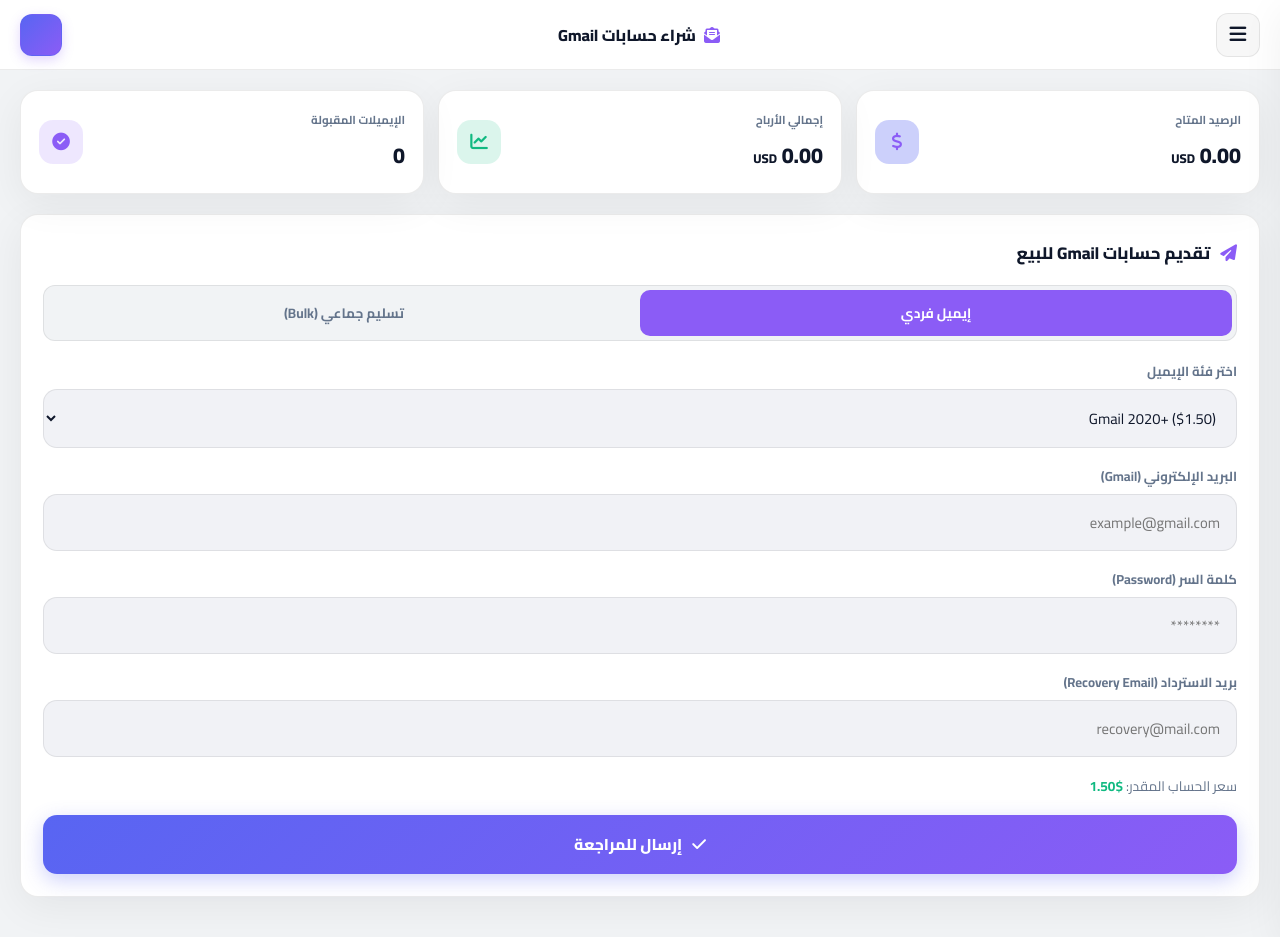
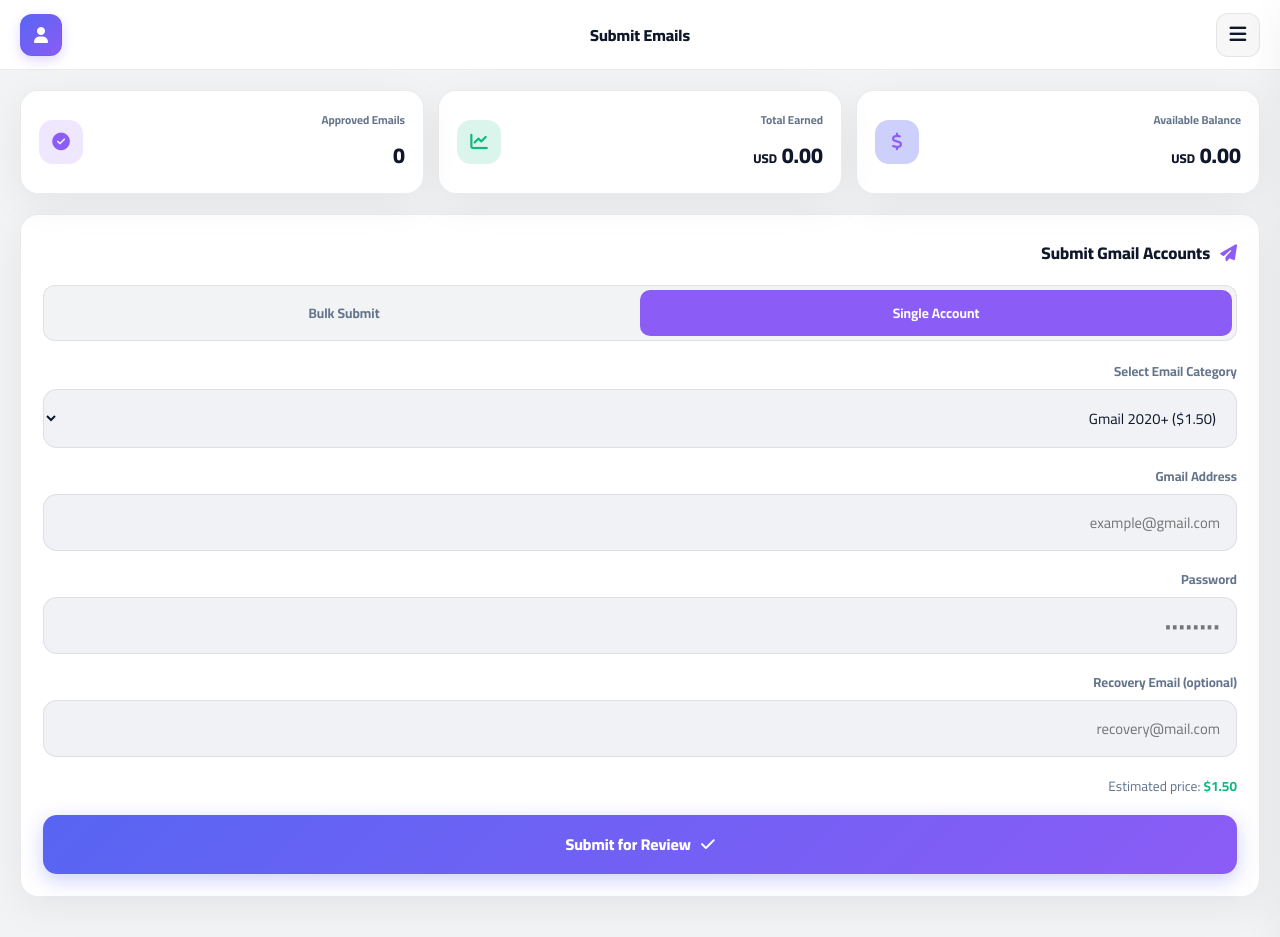
Before and after one commit to ahmedozil190/New-Gmail-Bot, a FastAPI app: page /store in a window 1280 px wide. Run offline with FastAPI, Linux system fonts and the light colour scheme; data comes from the database, SQL or seed files in the repository; data that the repository does not hold is empty; parts of the project's set-up code (start-up, migrations or seed data) failed here and were passed over; some libraries are stand-ins or nearby versions.

Commit message:
Fix dark theme reactivity, hover shake, English UI, centered page title navbar

```diff
--- a/templates/store.html
+++ b/templates/store.html
@@ -108,6 +108,7 @@
         .page-title {
             font-size: 1rem; font-weight: 800;
             display: flex; align-items: center; gap: 8px;
+            position: absolute; left: 50%; transform: translateX(-50%);
         }
 
         .header-actions { display: flex; align-items: center; gap: 10px; }
@@ -156,10 +157,11 @@
         .side-nav { display: flex; flex-direction: column; gap: 10px; flex: 1; }
         .nav-item {
             padding: 14px 18px; border-radius: 14px; display: flex; align-items: center; gap: 12px;
-            color: var(--text-s); font-weight: 700; font-size: 0.92rem; cursor: pointer; transition: all 0.2s;
+            color: var(--text-s); font-weight: 700; font-size: 0.92rem; cursor: pointer; transition: background 0.2s, color 0.2s;
+            border: 1px solid transparent;
         }
         .nav-item:hover, .nav-item.active {
-            background: var(--card-glass); border: 1px solid var(--accent-purple); color: var(--accent-purple);
+            background: var(--card-glass); border-color: var(--accent-purple); color: var(--accent-purple);
         }
 
         /* Main View Panels */
@@ -281,38 +283,37 @@
             <span class="side-brand-name">Gmail Buyer Bot</span>
         </div>
         <nav class="side-nav">
-            <div class="nav-item active" onclick="switchTab('submit')">
+            <div class="nav-item active" id="nav-submit" onclick="switchTab('submit')">
                 <i class="fa-solid fa-cloud-arrow-up"></i>
-                <span>تسليم الإيميلات</span>
+                <span>Submit Emails</span>
             </div>
-            <div class="nav-item" onclick="switchTab('submissions')">
+            <div class="nav-item" id="nav-submissions" onclick="switchTab('submissions')">
                 <i class="fa-solid fa-list-check"></i>
-                <span>سجل تسليماتي</span>
+                <span>My Submissions</span>
             </div>
-            <div class="nav-item" onclick="switchTab('rates')">
+            <div class="nav-item" id="nav-rates" onclick="switchTab('rates')">
                 <i class="fa-solid fa-tags"></i>
-                <span>أسعار الشراء</span>
+                <span>Buy Rates</span>
             </div>
-            <div class="nav-item" onclick="switchTab('withdraw')">
+            <div class="nav-item" id="nav-withdraw" onclick="switchTab('withdraw')">
                 <i class="fa-solid fa-wallet"></i>
-                <span>طلب سحب الأرباح</span>
+                <span>Withdraw Earnings</span>
             </div>
-            <div class="nav-item" onclick="switchTab('referral')">
+            <div class="nav-item" id="nav-referral" onclick="switchTab('referral')">
                 <i class="fa-solid fa-users"></i>
-                <span>برنامج الإحالة</span>
+                <span>Referral Program</span>
             </div>
         </nav>
     </aside>
 
     <!-- Top Bar Header -->
-    <header class="top-bar">
+    <header class="top-bar" style="position: relative;">
         <button class="nav-trigger" onclick="toggleSidebar(true)"><i class="fa-solid fa-bars"></i></button>
-        <div class="page-title">
-            <i class="fa-solid fa-envelope-open-text" style="color: var(--accent-purple);"></i>
-            <span>شراء حسابات Gmail</span>
+        <div class="page-title" id="pageTitle">
+            <span>Submit Emails</span>
         </div>
-        <div class="header-actions">
-            <div class="user-avatar" id="userAvatar">U</div>
+        <div class="user-avatar" id="userAvatar">
+            <i class="fa-solid fa-user"></i>
         </div>
     </header>
 
@@ -323,21 +324,21 @@
         <div class="stats-grid">
             <div class="info-card">
                 <div>
-                    <div class="info-card-lbl">الرصيد المتاح</div>
+                    <div class="info-card-lbl">Available Balance</div>
                     <div class="info-card-val"><span id="userBalance">0.00</span> <span style="font-size: 0.8rem;">USD</span></div>
                 </div>
                 <div class="info-card-icon"><i class="fa-solid fa-dollar-sign"></i></div>
             </div>
             <div class="info-card">
                 <div>
-                    <div class="info-card-lbl">إجمالي الأرباح</div>
+                    <div class="info-card-lbl">Total Earned</div>
                     <div class="info-card-val"><span id="userTotalEarned">0.00</span> <span style="font-size: 0.8rem;">USD</span></div>
                 </div>
                 <div class="info-card-icon" style="background: rgba(16, 185, 129, 0.15); color: var(--success);"><i class="fa-solid fa-chart-line"></i></div>
             </div>
             <div class="info-card">
                 <div>
-                    <div class="info-card-lbl">الإيميلات المقبولة</div>
+                    <div class="info-card-lbl">Approved Emails</div>
                     <div class="info-card-val"><span id="approvedCount">0</span></div>
                 </div>
                 <div class="info-card-icon" style="background: rgba(139, 92, 246, 0.15); color: var(--accent-purple);"><i class="fa-solid fa-circle-check"></i></div>
@@ -349,32 +350,32 @@
             <div class="card">
                 <h3 class="card-title">
                     <i class="fa-solid fa-paper-plane" style="color: var(--accent-purple);"></i>
-                    <span>تقديم حسابات Gmail للبيع</span>
+                    <span>Submit Gmail Accounts</span>
                 </h3>
 
                 <div class="tab-group">
-                    <button class="tab-btn active" id="btnTabSingle" onclick="setSubmitMode('single')">إيميل فردي</button>
-                    <button class="tab-btn" id="btnTabBulk" onclick="setSubmitMode('bulk')">تسليم جماعي (Bulk)</button>
+                    <button class="tab-btn active" id="btnTabSingle" onclick="setSubmitMode('single')">Single Account</button>
+                    <button class="tab-btn" id="btnTabBulk" onclick="setSubmitMode('bulk')">Bulk Submit</button>
                 </div>
 
                 <form id="submitForm" onsubmit="handleFormSubmit(event)">
                     <div class="form-group">
-                        <label class="form-label">اختر فئة الإيميل</label>
+                        <label class="form-label">Select Email Category</label>
                         <select class="form-select" id="catSelect" onchange="updateEstPrice()"></select>
                     </div>
 
                     <!-- Single Mode -->
                     <div id="singleModeFields">
                         <div class="form-group">
-                            <label class="form-label">البريد الإلكتروني (Gmail)</label>
+                            <label class="form-label">Gmail Address</label>
                             <input type="email" class="form-input" id="emailInput" placeholder="example@gmail.com">
                         </div>
                         <div class="form-group">
-                            <label class="form-label">كلمة السر (Password)</label>
-                            <input type="text" class="form-input" id="passInput" placeholder="********">
+                            <label class="form-label">Password</label>
+                            <input type="text" class="form-input" id="passInput" placeholder="••••••••">
                         </div>
                         <div class="form-group">
-                            <label class="form-label">بريد الاسترداد (Recovery Email)</label>
+                            <label class="form-label">Recovery Email (optional)</label>
                             <input type="email" class="form-input" id="recoveryInput" placeholder="recovery@mail.com">
                         </div>
                     </div>
@@ -382,18 +383,18 @@
                     <!-- Bulk Mode -->
                     <div id="bulkModeFields" style="display: none;">
                         <div class="form-group">
-                            <label class="form-label">أدخل الإيميلات (سطر لكل حساب بالشكل email:pass:recovery)</label>
+                            <label class="form-label">Enter accounts (one per line: email:pass:recovery)</label>
                             <textarea class="form-textarea" id="bulkInput" placeholder="user1@gmail.com:pass1:rec1@mail.com&#10;user2@gmail.com:pass2:rec2@mail.com"></textarea>
                         </div>
                     </div>
 
                     <div style="margin-bottom: 16px; font-size: 0.85rem; color: var(--text-s);">
-                        سعر الحساب المقدر: <strong id="estRateVal" style="color: var(--success);">$0.00</strong>
+                        Estimated price: <strong id="estRateVal" style="color: var(--success);">$0.00</strong>
                     </div>
 
                     <button type="submit" class="primary-btn" id="submitBtn">
                         <i class="fa-solid fa-check"></i>
-                        <span>إرسال للمراجعة</span>
+                        <span>Submit for Review</span>
                     </button>
                 </form>
             </div>
@@ -402,10 +403,10 @@
         <!-- 2. Submissions History View -->
         <section class="view-panel" id="panel-submissions">
             <div class="filter-bar">
-                <div class="chip active" onclick="filterSubmissions('all')">الكل</div>
-                <div class="chip" onclick="filterSubmissions('pending')">قيد المراجعة 🟡</div>
-                <div class="chip" onclick="filterSubmissions('approved')">مقبول 🟢</div>
-                <div class="chip" onclick="filterSubmissions('rejected')">مرفوض 🔴</div>
+                <div class="chip active" onclick="filterSubmissions('all', this)">All</div>
+                <div class="chip" onclick="filterSubmissions('pending', this)">Pending 🟡</div>
+                <div class="chip" onclick="filterSubmissions('approved', this)">Approved 🟢</div>
+                <div class="chip" onclick="filterSubmissions('rejected', this)">Rejected 🔴</div>
             </div>
             <div id="submissionsList"></div>
         </section>
@@ -415,7 +416,7 @@
             <div class="card">
                 <h3 class="card-title">
                     <i class="fa-solid fa-list-ol" style="color: var(--accent-purple);"></i>
-                    <span>قائمة أسعار الشراء الحالية</span>
+                    <span>Current Buy Rates</span>
                 </h3>
                 <div id="ratesList" style="display: flex; flex-direction: column; gap: 12px;"></div>
             </div>
@@ -426,14 +427,14 @@
             <div class="card">
                 <h3 class="card-title">
                     <i class="fa-solid fa-hand-holding-dollar" style="color: var(--accent-purple);"></i>
-                    <span>طلب سحب الأرباح</span>
+                    <span>Withdraw Earnings</span>
                 </h3>
 
                 <form onsubmit="handleWithdrawSubmit(event)">
                     <div class="form-group">
-                        <label class="form-label">وسيلة الدفع / السحب</label>
+                        <label class="form-label">Payment Method</label>
                         <select class="form-select" id="withdrawMethod">
-                            <option value="Vodafone Cash">Vodafone Cash (فودافون كاش)</option>
+                            <option value="Vodafone Cash">Vodafone Cash</option>
                             <option value="USDT TRC20">USDT (TRC20)</option>
                             <option value="Payeer">Payeer</option>
                             <option value="Binance Pay">Binance Pay</option>
@@ -441,24 +442,24 @@
                     </div>
 
                     <div class="form-group">
-                        <label class="form-label">رقم الموبايل / عنوان المحفظة</label>
+                        <label class="form-label">Phone Number / Wallet Address</label>
                         <input type="text" class="form-input" id="withdrawAddress" placeholder="010xxxxxxx / Wallet Address" required>
                     </div>
 
                     <div class="form-group">
-                        <label class="form-label">المبلغ المطلوب بالدولار ($)</label>
-                        <input type="number" step="0.1" class="form-input" id="withdrawAmount" placeholder="الحد الأدنى: $1.0" required>
+                        <label class="form-label">Amount (USD)</label>
+                        <input type="number" step="0.1" class="form-input" id="withdrawAmount" placeholder="Min: $1.00" required>
                     </div>
 
                     <button type="submit" class="primary-btn" id="withdrawBtn">
                         <i class="fa-solid fa-paper-plane"></i>
-                        <span>تأكيد طلب السحب</span>
+                        <span>Submit Withdrawal Request</span>
                     </button>
                 </form>
             </div>
 
             <div class="card">
-                <h3 class="card-title">سجل طلبات السحب</h3>
+                <h3 class="card-title">Withdrawal History</h3>
                 <div id="withdrawHistoryList"></div>
             </div>
         </section>
@@ -467,9 +468,9 @@
         <section class="view-panel" id="panel-referral">
             <div class="card" style="text-align: center;">
                 <i class="fa-solid fa-gift" style="font-size: 3rem; color: var(--accent-purple); margin-bottom: 12px;"></i>
-                <h3 class="card-title" style="justify-content: center;">ربح من الإحالات</h3>
+                <h3 class="card-title" style="justify-content: center;">Referral Program</h3>
                 <p style="font-size: 0.85rem; color: var(--text-s); margin-bottom: 16px;">
-                    شارك رابطك الفريد مع أصدقائك واحصل على مكافأة لكل مستخدم جديد يسجل عبر رابطك!
+                    Share your unique link and earn a reward for every new user who joins through it!
                 </p>
 
                 <div class="form-group">
@@ -478,7 +479,7 @@
 
                 <button class="primary-btn" onclick="copyRefLink()">
                     <i class="fa-solid fa-copy"></i>
-                    <span>نسخ رابط الإحالة</span>
+                    <span>Copy Referral Link</span>
                 </button>
             </div>
         </section>
@@ -492,13 +493,24 @@
         let submissionsData = [];
         let activeFilter = 'all';
 
+        const PAGE_TITLES = {
+            'submit': 'Submit Emails',
+            'submissions': 'My Submissions',
+            'rates': 'Buy Rates',
+            'withdraw': 'Withdraw Earnings',
+            'referral': 'Referral Program'
+        };
+
+        function applyTheme(scheme) {
+            document.body.className = scheme === 'dark' ? 'dark-mode' : 'light-mode';
+        }
+
         function initApp() {
-            // Apply Telegram color scheme
-            const scheme = tg.colorScheme || 'light';
-            document.body.className = scheme === 'dark' ? 'dark-mode' : 'light-mode';
+            applyTheme(tg.colorScheme || 'light');
+            // Listen for Telegram theme changes
+            tg.onEvent && tg.onEvent('themeChanged', () => applyTheme(tg.colorScheme || 'light'));
             document.getElementById('loader').classList.add('hide');
             const user = tg.initDataUnsafe?.user || { id: 1234567, first_name: 'Guest' };
-            document.getElementById('userAvatar').innerText = (user.first_name || 'U').charAt(0).toUpperCase();
             document.getElementById('refLinkInput').value = `https://t.me/NewGmailBuyerBot?start=${user.id}`;
             loadUserData();
         }
@@ -624,10 +636,10 @@
             }
         }
 
-        function filterSubmissions(status) {
+        function filterSubmissions(status, el) {
             activeFilter = status;
             document.querySelectorAll('.filter-bar .chip').forEach(c => c.classList.remove('active'));
-            event.target.classList.add('active');
+            el.classList.add('active');
             renderSubmissions();
         }
 
@@ -641,13 +653,13 @@
             }
 
             if (list.length === 0) {
-                container.innerHTML = '<div style="text-align:center; padding: 40px; color: var(--text-s);">لا توجد تسليمات حالياً</div>';
+                container.innerHTML = '<div style="text-align:center; padding: 40px; color: var(--text-s);">No submissions yet.</div>';
                 return;
             }
 
             list.forEach(item => {
                 const badgeClass = item.status === 'APPROVED' ? 'badge-approved' : (item.status === 'REJECTED' ? 'badge-rejected' : 'badge-pending');
-                const badgeText = item.status === 'APPROVED' ? 'مقبول' : (item.status === 'REJECTED' ? 'مرفوض' : 'قيد المراجعة');
+                const badgeText = item.status === 'APPROVED' ? 'Approved' : (item.status === 'REJECTED' ? 'Rejected' : 'Pending');
                 container.innerHTML += `
                     <div class="sub-card">
                         <div style="display:flex; justify-content:space-between; align-items:center;">
@@ -655,10 +667,10 @@
                             <span class="badge ${badgeClass}">${badgeText}</span>
                         </div>
                         <div style="font-size:0.8rem; color:var(--text-s); display:flex; justify-content:space-between;">
-                            <span>الفئة: ${item.category_name}</span>
+                            <span>Category: ${item.category_name}</span>
                             <strong style="color: var(--success);">$${item.price.toFixed(2)}</strong>
                         </div>
-                        ${item.reject_reason ? `<div style="font-size:0.75rem; color:var(--error);">سبب الرفض: ${item.reject_reason}</div>` : ''}
+                        ${item.reject_reason ? `<div style="font-size:0.75rem; color:var(--error);">Rejection reason: ${item.reject_reason}</div>` : ''}
                     </div>
                 `;
             });
@@ -731,6 +743,9 @@
             document.querySelectorAll('.nav-item').forEach(el => el.classList.remove('active'));
             document.querySelectorAll('.view-panel').forEach(el => el.classList.remove('active'));
             document.getElementById(`panel-${tabId}`).classList.add('active');
+            const navEl = document.getElementById(`nav-${tabId}`);
+            if (navEl) navEl.classList.add('active');
+            document.getElementById('pageTitle').innerText = PAGE_TITLES[tabId] || '';
             toggleSidebar(false);
         }
 
```
Also changed, not shown: templates/admin_store.html (+49 -38 lines).
